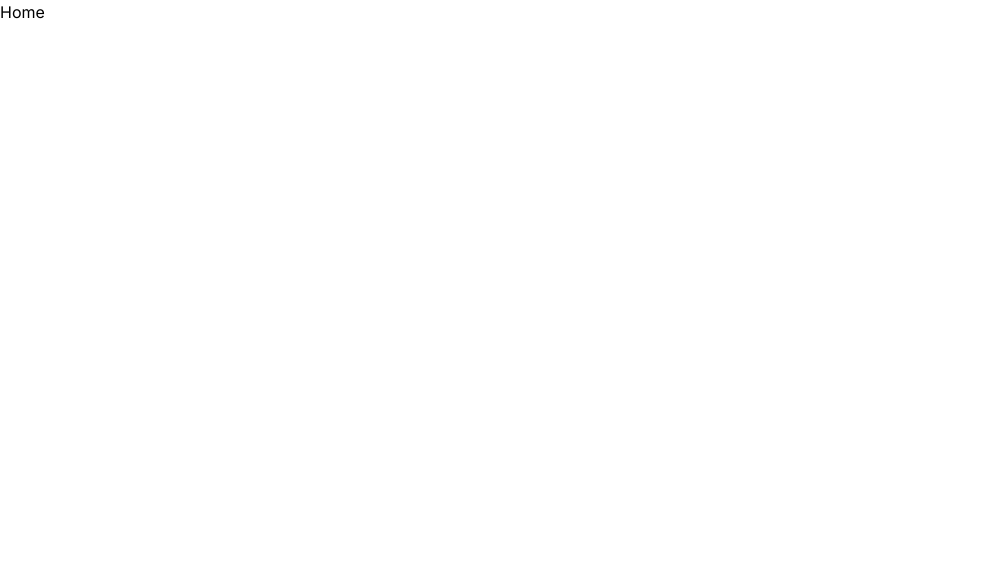
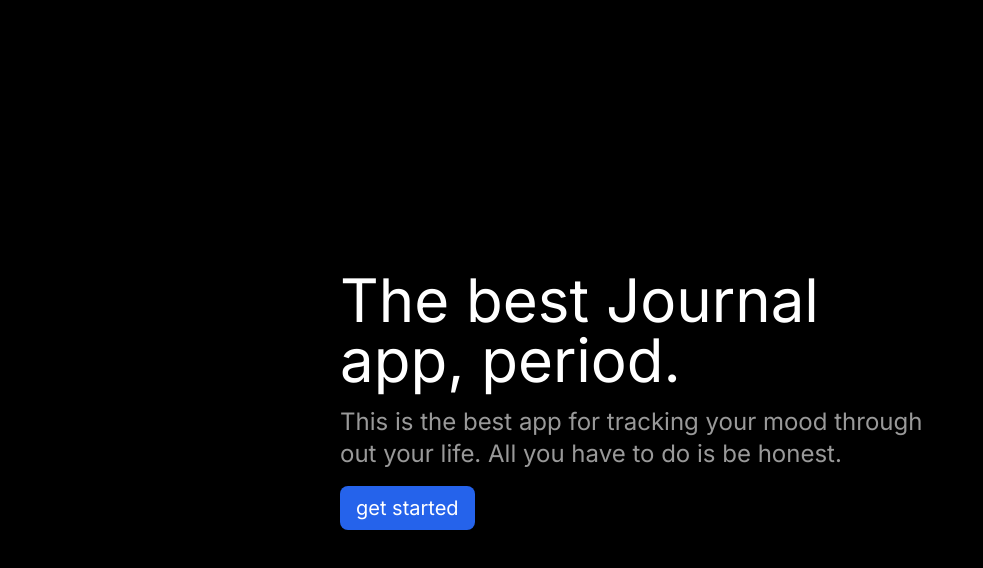
Before and after one commit to MatiCBL/next-ai, a Next.js app: page / in a window 1280 px wide. Shown: the top 568 px of the page, without its empty margins (0-983 px from the left). Built offline with nearby package versions, Linux system fonts and the light colour scheme.

Commit message:
'added-landing-page'

```diff
--- a/app/page.tsx
+++ b/app/page.tsx
@@ -1,5 +1,22 @@
-import Image from "next/image";
+import Link from "next/link";
 
 export default function Home() {
-  return <div>Home</div>;
+  return (
+    <div className="w-screen h-screen bg-black flex justify-center items-center text-white">
+      <div className="w-full max-w-[600px] mx-auto">
+        <h1 className="text-6xl mb-4">The best Journal app, period.</h1>
+        <p className="text-2xl text-white/60 mb-4">
+          This is the best app for tracking your mood through out your life. All
+          you have to do is be honest.
+        </p>
+        <div>
+          <Link href="/journal">
+            <button className="bg-blue-600 px-4 py-2 rounded-lg text-xl">
+              get started
+            </button>
+          </Link>
+        </div>
+      </div>
+    </div>
+  );
 }
```
